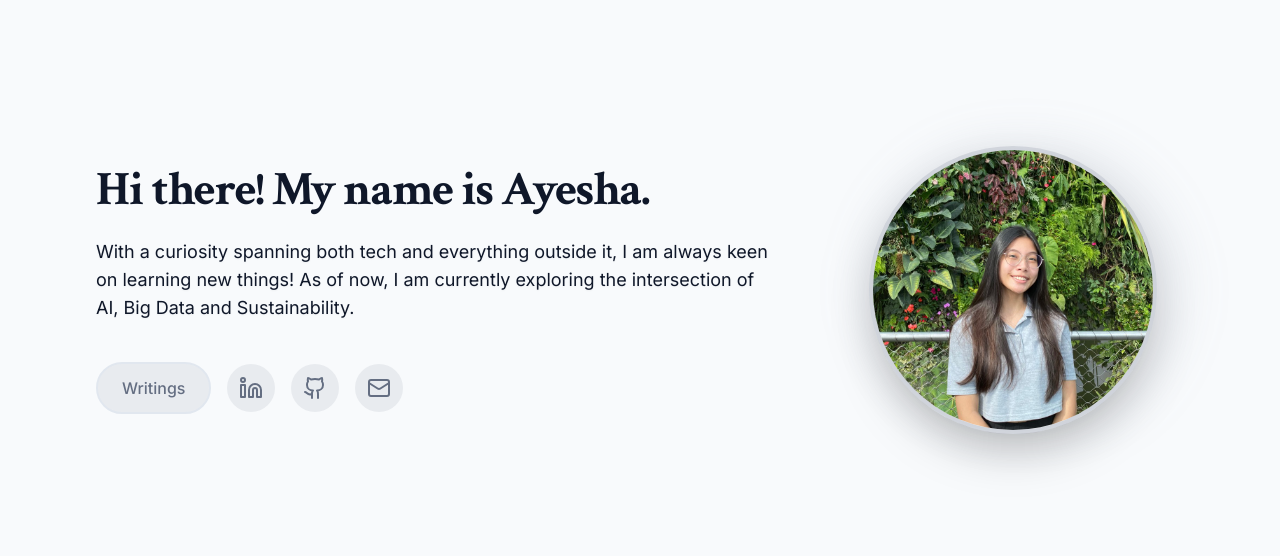
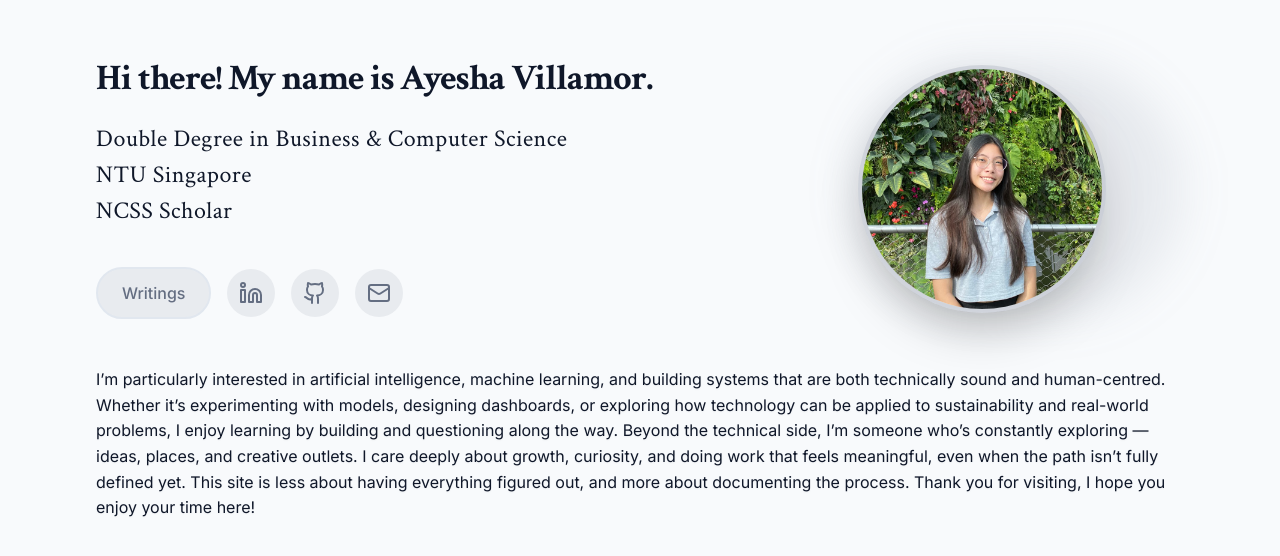
Before and after one commit to yeshavlamor/personal-website, a React (Vite) app: page / in a window 1280 px wide. Shown: the part 910-1466 px from the top of the page. Built offline with nearby package versions, Linux system fonts and the light colour scheme.

Commit message:
new hero version

```diff
--- a/src/components/HeroSection.jsx
+++ b/src/components/HeroSection.jsx
@@ -10,18 +10,17 @@ export const HeroSection = () => {
             <div className="container max-w-6xl mx-auto z-10">
                 <div className="flex flex-col lg:flex-row items-center justify-between gap-6 md:gap-8 lg:gap-12">
 
-                    {/* Text Content */}
-                    <div className="grow-[2] text-center lg:text-left space-y-4 md:space-y-6">
-                        <h1 className="text-2xl sm:text-4xl md:text-5xl font-bold tracking-tight whitespace-nowrap">
-                            <span className="opacity-0 animate-fade-in-delay-2"> Hi there! My name is Ayesha.</span>
-                            {/* <span className="text-gradient ml-2 opacity-0 animate-fade-in-delay-3">
-                                an aspiring software developer
-                            </span>  */}
+                    {/* left child: Text Content */}
+                    <div className="grow-[2] text-left space-y-4 md:space-y-6">
+                        <h1 className="text-xl sm:text-3xl md:text-4xl font-bold tracking-tight whitespace-nowrap">
+                            <span className="opacity-0 animate-fade-in-delay-2"> Hi there! My name is Ayesha Villamor.</span>
                         </h1>
 
-                        <p className="text-base sm:text-lg md:text-lg text-muted-foreground max-w-2xl mx-auto lg:mx-0 opacity-0 animate-fade-in-delay-4">
-                            With a curiosity spanning both tech and everything outside it, I am always keen on learning new things!
-                            As of now, I am currently exploring the intersection of AI, Big Data and Sustainability.                </p>
+                        <h2 className="text-md sm:text-lg md:text-2xl font-medium animate-fade-in-delay-3 text-left">
+                            <span className="block mt-1">Double Degree in Business & Computer Science </span>
+                            <span className="block mt-1">NTU Singapore</span>
+                            <span className="block mt-1">NCSS Scholar</span>
+                        </h2>
 
                         {/* writings button */}
                         <div className="pt-4 opacity-0 animate-fade-in-delay-5 space-y-4">
@@ -69,12 +68,13 @@ export const HeroSection = () => {
                                 </div>
                             </div>
                         </div>
+
                     </div>
 
-                    {/* Profile Picture */}
+                    {/* right child: Profile Picture */}
                     <div className="grow-[1] justify-center lg:justify-end opacity-0 animate-fade-in-delay-3">
                         <div className="relative">
-                            <div className="w-40 h-40 sm:w-56 sm:h-56 md:w-72 md:h-72 rounded-full overflow-hidden border-4 border-primary/20 shadow-2xl">
+                            <div className="w-30 h-30 sm:w-46 sm:h-46 md:w-62 md:h-62 rounded-full overflow-hidden border-4 border-primary/20 shadow-2xl">
                                 <img
                                     src="/projects/LinkedIn_Photo.jpeg"
                                     className="w-full h-full object-cover"
@@ -85,6 +85,19 @@ export const HeroSection = () => {
                         </div>
                     </div>
                 </div>
+
+                {/* bottom intro */}
+                <div className="grow-[2] text-center lg:text-left space-y-4 md:space-y-6 mt-8 md:mt-12">
+                        {/* <p> With a curiosity spanning both tech and everything outside it,
+                            I am always keen on learning new things! As of now,
+                            I am currently exploring the intersection of AI, Big Data and Sustainability.
+                        </p> */}
+                        <p> I’m particularly interested in artificial intelligence, machine learning, and building systems that are both technically sound and human-centred. Whether it’s experimenting with models, designing dashboards, or exploring how technology can be applied to sustainability and real-world problems, I enjoy learning by building and questioning along the way.
+
+Beyond the technical side, I’m someone who’s constantly exploring — ideas, places, and creative outlets. I care deeply about growth, curiosity, and doing work that feels meaningful, even when the path isn’t fully defined yet. This site is less about having everything figured out, and more about documenting the process. Thank you for visiting, I hope you enjoy your time here!
+
+                        </p>
+                    </div>
             </div>
     </section>
     );
```
